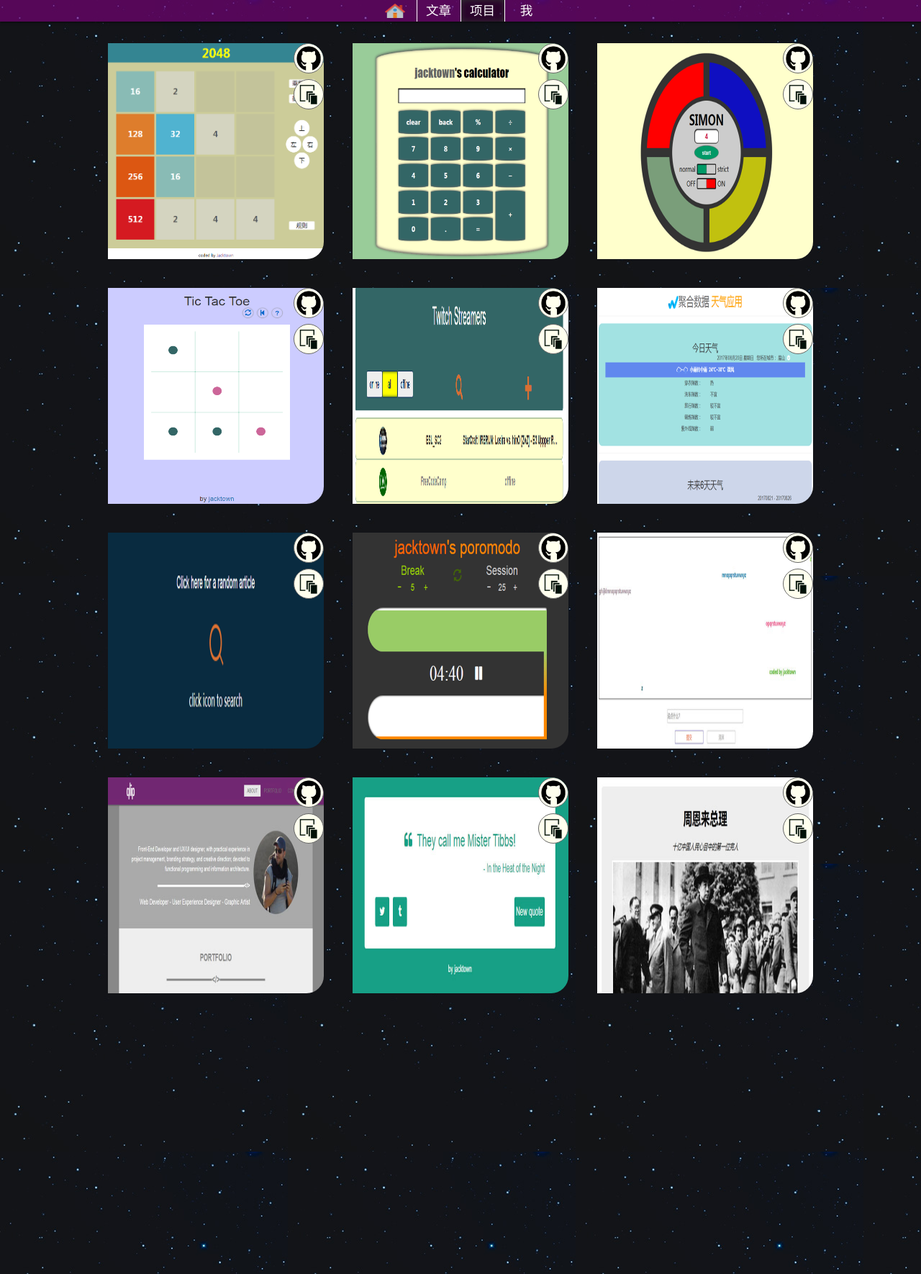
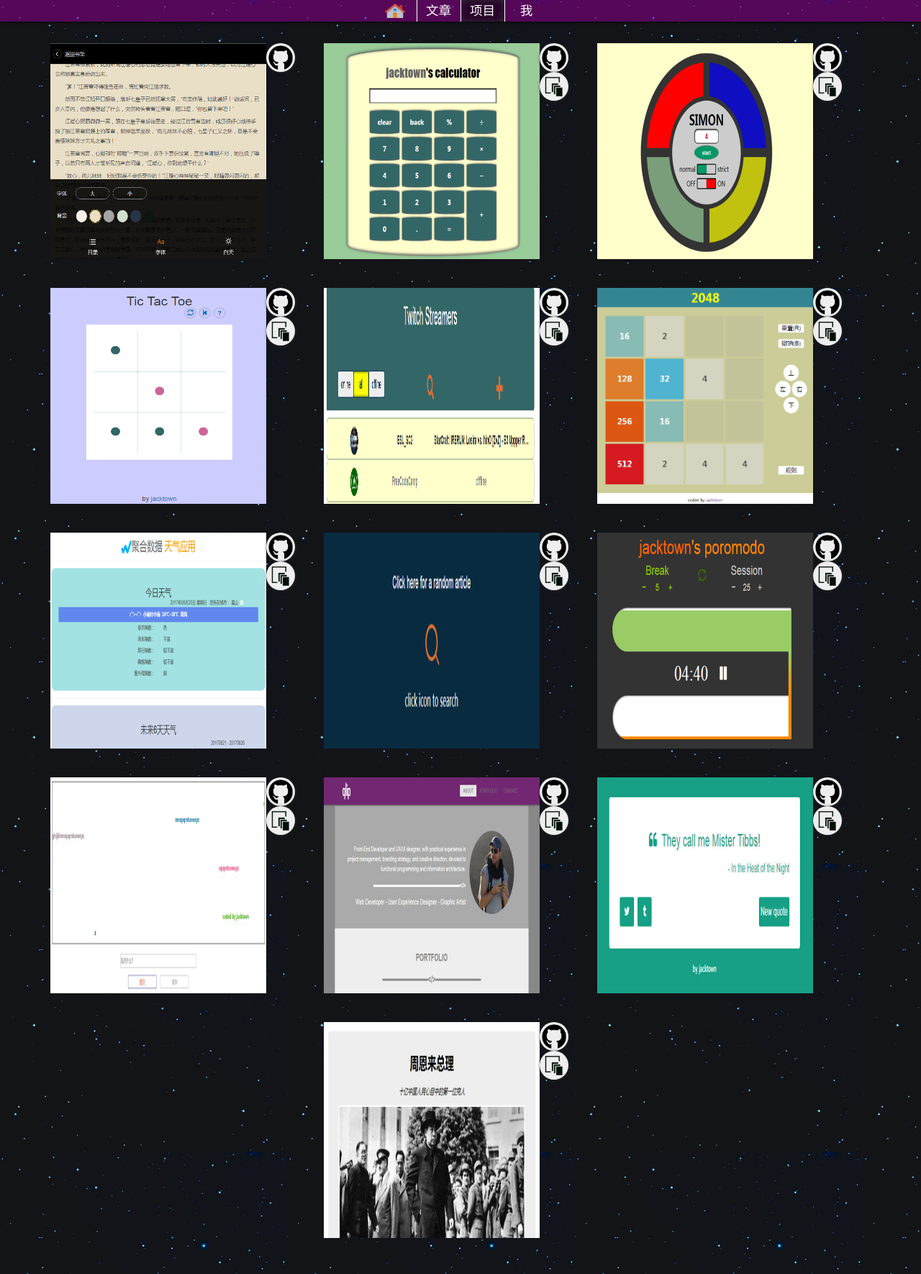
Before and after one commit to jacktown11/jacktown11.github.io, a Jekyll site: the page built from pages/proj.html, in a window 1280 px wide. Shown: the whole page at 72% size. Built offline with Jekyll 4.4.1, drawn with Linux system fonts in a browser that asks for light colours.

Commit message:
进一步修改项目页面样式

```diff
--- a/css/proj.css
+++ b/css/proj.css
@@ -6,7 +6,7 @@
 	text-align: center;
 	font-size: 0px;
 }
-@media only screen and (max-width: 50em){
+@media only screen and (max-width: 65em){
 	.import-content{
 		width: 98%;
 	}
@@ -19,11 +19,20 @@
 	position: relative;
 	display: inline-block;
 	width: 15rem;
-	overflow: hidden;
-	margin: 1rem;
-	border-top-right-radius: 1.2rem;
-	border-bottom-right-radius: 1.2rem;
+	margin: 1rem 2rem 1rem 0rem;
+	border-top-right-radius: 1rem;
+	border-bottom-right-radius: 1rem;
 	font-size: 0.8rem;
+}
+@media only screen and (min-width:30em){
+	.proj{
+		margin-right: 3rem;
+	}
+}
+@media only screen and (min-width: 75em){
+	.proj{
+		margin-right: 4rem;
+	}
 }
 .proj .info img{
 	width: 100%;
@@ -32,23 +41,23 @@
 .proj .info{
 	position: absolute;
 	z-index: 150;
-	right: 0px;
+	right: -2rem;
 	width: 2rem;
 	height: 2rem;
 	line-height: 2rem;
-	border: 1px solid #666;
-	background-color: #ffe;
+	background-color: #eee;
 	border-radius: 50%;
 	font-size: 1rem;
+	box-shadow: 1px 1px 4px #222;
 }
 .proj .info:hover{
-	background-color: rgb(233, 192, 216);
+	background-color: #f60;
 }
 .proj .github{
 	top: 0px;
 }
 .proj .show{
-	top: 2.5rem;
+	top: 2rem;
 }
 .proj img.cover{
 	background-image: url(../images/proj/loading.png);
--- a/data/projects.json
+++ b/data/projects.json
@@ -1,10 +1,10 @@
 [
     {
-		"name": "2048",
-        "show": "https://codepen.io/jacktown/full/zdWvZL/",
-        "intro": "2048小游戏",
-        "github": "https://github.com/jacktown11/2048",
-        "cover": "2048.gif"
+        "name": "book town webapp",
+        "show": "",
+        "intro": "根据慕课网视频，仿照小米书城实现的WebApp。主要包括两个页面：主页和阅读器页面。综合使用了CSS3、Vuejs、Zepto、koa框架。 CSS3用来实现页面的动画、阴影、圆角等效果，Vuejs用来实现数据的双向绑定, Zepto用来操作DOM, Ejs实现模板渲染与整合, koa用来做路由管理、模版渲染中间件和读取mock静态模拟数据，实现前后端分离的开发。",
+        "github": "https://github.com/jacktown11/book-town-webapp",
+        "cover": "webapp-reader.png"
     },
     {
         "name": "calculator",
@@ -33,6 +33,13 @@
         "intro": "",
         "github": "https://github.com/jacktown11/fcc/tree/master/usingTwitchTv0",
         "cover": "twitch.gif"
+    },
+    {
+        "name": "2048",
+        "show": "https://codepen.io/jacktown/full/zdWvZL/",
+        "intro": "2048小游戏",
+        "github": "https://github.com/jacktown11/2048",
+        "cover": "2048.gif"
     },
     {
         "name": "local weather",
--- a/js/proj.js
+++ b/js/proj.js
@@ -61,20 +61,17 @@
 		var doc = document;
 		var div = doc.createElement('div');
 		div.className = 'proj';
-		div.innerHTML =
-			'<a class="info github" href="' +
-			github +
-			'" target="_blank"><img src="../images/github.png" alt="github图标"></a>' +
-			'<a class="info show" href="'+
-			show +
-			'" target="_blank"><img src = "../images/proj/show.png" alt="在线演示"></a>' +
-			'<img class="cover" src="' +
-			coverPath +
-			'" alt="项目封面"><div><h4>'+
-			name +
-			'</h4><p>' +
-			intro +
-			'</p></div>';
+
+		var githubIcon = '<a class="info github" href="' +
+				github +
+				'" target="_blank"><img src="../images/github.png" alt="github图标"></a>',
+			showIcon = !show ? '' :
+				('<a class="info show" href="' + show +
+				'" target="_blank"><img src = "../images/proj/show.png" alt="在线演示"></a>'),
+			cover = '<img class="cover" src="' + coverPath +
+				'" alt="项目封面"><div>',
+			detail = '<h4>' + name + '</h4><p>' + intro + '</p></div>';
+		div.innerHTML = githubIcon + showIcon + cover + detail;
 		return div;
 	}
 
```
Also changed, not shown: images/proj/webapp-reader.png (added), 4 other files.
